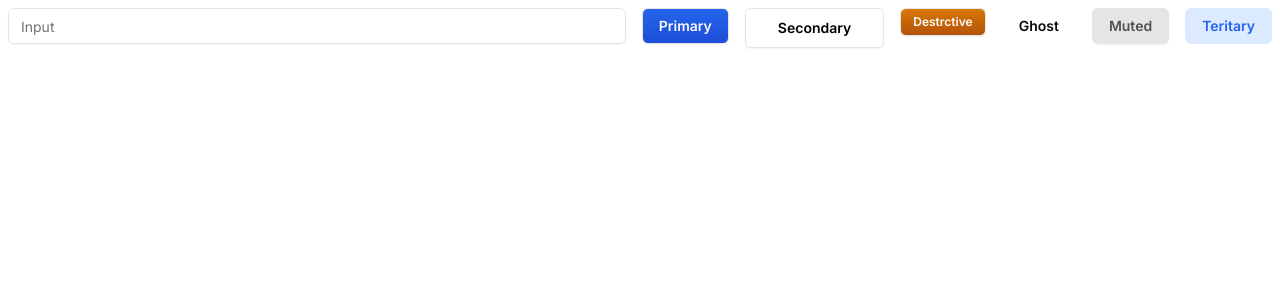
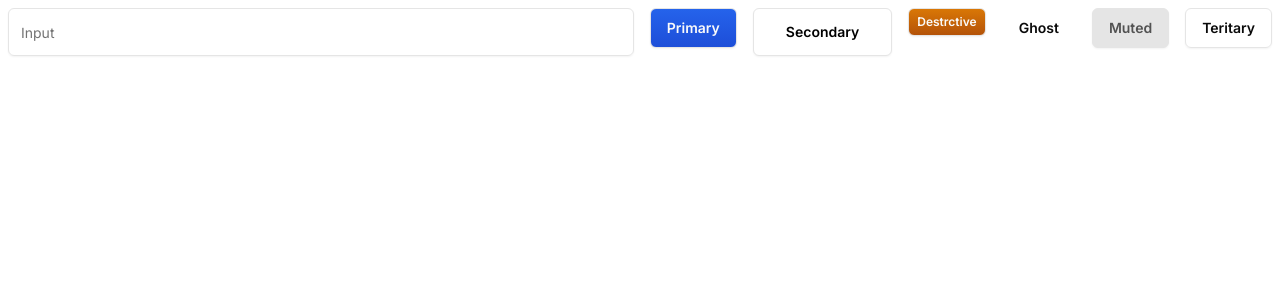
Before and after one commit to metadol/zira, a Next.js app: page / in a window 1280 px wide. Shown: the top 300 px of the page. Built offline with nearby package versions, Linux system fonts and the light colour scheme.

Commit message:
unified button and input sizes

```diff
--- a/src/components/ui/button.tsx
+++ b/src/components/ui/button.tsx
@@ -1,59 +1,45 @@
-import * as React from "react"
-import { Slot } from "@radix-ui/react-slot"
-import { cva, type VariantProps } from "class-variance-authority"
+import { Slot } from '@radix-ui/react-slot';
+import { type VariantProps, cva } from 'class-variance-authority';
+import * as React from 'react';
 
-import { cn } from "@/lib/utils"
+import { cn } from '@/lib/utils';
 
 const buttonVariants = cva(
-  "inline-flex items-center justify-center gap-2 whitespace-nowrap rounded-md text-sm font-semibold transition-colors focus-visible:outline-none focus-visible:ring-1 focus-visible:ring-ring disabled:pointer-events-none disabled:bg-neutrial-100 disabled:from-neutral-100 disabled:to-neutral-100 disabled:text-neutral-300 border border-neutral-200 shadow-sm",
+  'inline-flex items-center justify-center gap-2 whitespace-nowrap rounded-md text-sm font-semibold transition-colors focus-visible:outline-none focus-visible:ring-1 focus-visible:ring-ring disabled:cursor-not-allowed disabled:bg-neutral-100 disabled:from-neutral-100 disabled:to-neutral-100 disabled:text-neutral-300 border border-neutral-200 shadow-sm [&_svg]:pointer-events-none [&_svg]:size-4 [&_svg]:shrink-0',
   {
     variants: {
       variant: {
-        primary:
-          "bg-gradient-to-b from-blue-600 to-blue-700 text-primary-foreground  hover:from-blue-700 hover:to-blue-700 ",
-        destructive:
-          "bg-gradient-to-b from-amber-600 to-amber-700 text-destructive-foreground hover:from-amber-700 hover:to-amber-700",
-        outline:
-          "border border-input bg-background shadow-sm hover:bg-accent hover:text-accent-foreground",
-        secondary:
-          "bg-white text-black hover:bg-neutral-100",
-        ghost: "border-transparent shadow-none hover:bg-accent hover:text-accent-foreground",
-        muted: "bg-neutral-200  text-neutral-600 hover:bg-neutral-200/80",
-        teritary: "bg-blue-100 text-blue-600 border-transparent hover:bg-blue-200 shadow-none",
+        primary: 'bg-gradient-to-b from-blue-600 to-blue-700 text-primary-foreground hover:from-blue-700 hover:to-blue-700',
+        destructive: 'bg-gradient-to-b from-amber-600 to-amber-700 text-destructive-foreground hover:from-amber-700 hover:to-amber-700',
+        outline: 'border border-input bg-background shadow-sm hover:bg-accent hover:text-accent-foreground',
+        secondary: 'bg-white text-black hover:bg-neutral-100',
+        ghost: 'border-transparent shadow-none hover:bg-accent hover:text-accent-foreground',
+        muted: 'bg-neutral-200 text-neutral-600 hover:bg-neutral-200/80',
+        tertiary: 'bg-blue-100 text-blue-600 border-transparent hover:bg-blue-200 shadow-none',
       },
       size: {
-        default: "h-9 px-4 py-2",
-        xs: "h-7 rounded-md px-3 text-xs",
-        sm: "h-8 rounded-md px-3 ",
-        lg: "h-10 rounded-md px-8",
-        icon: "h-9 w-9",
+        default: 'h-10 px-4 py-2',
+        xs: 'h-7 rounded-md px-2 text-xs',
+        sm: 'h-8 rounded-md px-3',
+        lg: 'h-12 rounded-md px-8',
+        icon: 'size-8',
       },
     },
     defaultVariants: {
-      variant: "primary",
-      size: "default",
+      variant: 'primary',
+      size: 'default',
     },
-  }
-)
+  },
+);
 
-export interface ButtonProps
-  extends React.ButtonHTMLAttributes<HTMLButtonElement>,
-  VariantProps<typeof buttonVariants> {
-  asChild?: boolean
+export interface ButtonProps extends React.ButtonHTMLAttributes<HTMLButtonElement>, VariantProps<typeof buttonVariants> {
+  asChild?: boolean;
 }
 
-const Button = React.forwardRef<HTMLButtonElement, ButtonProps>(
-  ({ className, variant, size, asChild = false, ...props }, ref) => {
-    const Comp = asChild ? Slot : "button"
-    return (
-      <Comp
-        className={cn(buttonVariants({ variant, size, className }))}
-        ref={ref}
-        {...props}
-      />
-    )
-  }
-)
-Button.displayName = "Button"
+const Button = React.forwardRef<HTMLButtonElement, ButtonProps>(({ className, variant, size, asChild = false, ...props }, ref) => {
+  const Comp = asChild ? Slot : 'button';
+  return <Comp className={cn(buttonVariants({ variant, size, className }))} ref={ref} {...props} />;
+});
+Button.displayName = 'Button';
 
-export { Button, buttonVariants }
+export { Button, buttonVariants };
--- a/src/components/ui/input.tsx
+++ b/src/components/ui/input.tsx
@@ -1,22 +1,22 @@
-import * as React from "react"
+import * as React from 'react';
 
-import { cn } from "@/lib/utils"
+import { cn } from '@/lib/utils';
 
-const Input = React.forwardRef<HTMLInputElement, React.ComponentProps<"input">>(
-  ({ className, type, ...props }, ref) => {
+export interface InputProps extends React.InputHTMLAttributes<HTMLInputElement> {}
+
+const Input = React.forwardRef<HTMLInputElement, InputProps>(({ className, type, ...props }, ref) => {
   return (
     <input
       type={type}
       className={cn(
-          "flex h-9 w-full rounded-md border border-input bg-transparent px-3 py-1 text-base shadow-sm transition-colors file:border-0 file:bg-transparent file:text-sm file:font-medium file:text-foreground placeholder:text-muted-foreground focus-visible:outline-none focus-visible:ring-1 focus-visible:ring-ring disabled:cursor-not-allowed disabled:opacity-50 md:text-sm",
-          className
+        'flex h-12 w-full rounded-md border border-input bg-transparent px-3 py-1 text-sm shadow-sm transition-colors file:border-0 file:bg-transparent file:text-sm file:font-medium file:text-foreground placeholder:text-muted-foreground focus-visible:outline-none focus-visible:ring-1 focus-visible:ring-ring disabled:cursor-not-allowed disabled:opacity-50',
+        className,
       )}
       ref={ref}
       {...props}
     />
-    )
-  }
-)
-Input.displayName = "Input"
+  );
+});
+Input.displayName = 'Input';
 
-export { Input }
+export { Input };
--- a/src/features/auth/components/sign-in-card.tsx
+++ b/src/features/auth/components/sign-in-card.tsx
@@ -13,7 +13,7 @@
   return (
     <Card className="w-full h-full md:w-[486px] border-none shadow-none">
       <CardHeader className="flex items-center justify-center p-7 text-center">
-        <CardTitle className="text-lg">Welcome Back</CardTitle>
+        <CardTitle className="text-2xl">Welcome Back</CardTitle>
       </CardHeader>
 
       <div className="px-7">
@@ -24,7 +24,7 @@
         <form className="space-y-4">
           <Input type="email" placeholder="Email" />
           <Input type="password" placeholder="Password" />
-          <Button className="w-full">Login</Button>
+          <Button  size="lg" className="w-full">Login</Button>
         </form>
       </CardContent>
     </Card>
```
Lines whose indentation alone changed are shown as unchanged.
